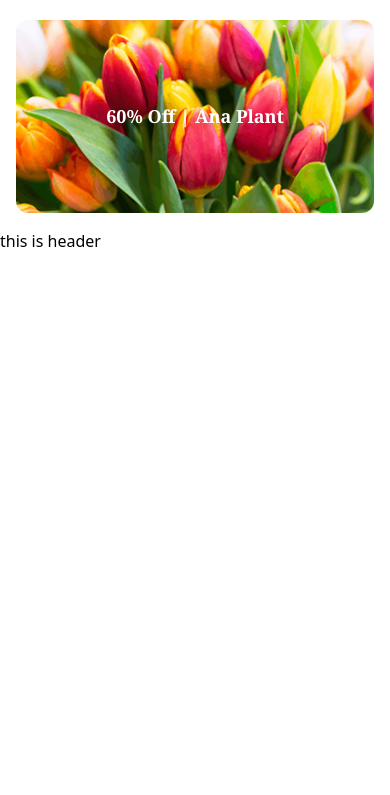
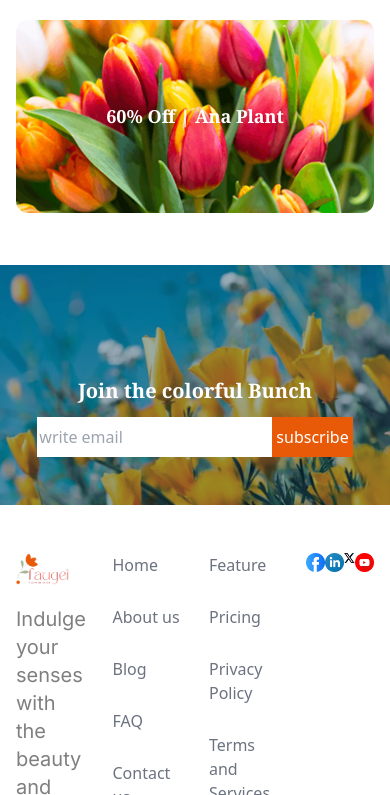
Before and after one commit to pritom-Das/Ph_Assignment-02, a plain HTML site: page index.html in a window 390 px wide. Shown: the part 3257-4052 px from the top of the page. Before the commit the page ends 3510 px from the top, so only its background shows below. Drawn offline with nearby package versions, Linux system fonts and the light colour scheme.

Commit message:
Fotter section done responsiveness still left

```diff
--- a/index.html
+++ b/index.html
@@ -4,6 +4,8 @@
     <meta charset="UTF-8" />
     <meta name="viewport" content="width=device-width, initial-scale=1.0" />
     <script src="https://cdn.jsdelivr.net/npm/@tailwindcss/browser@4"></script>
+    <script src="https://cdn.tailwindcss.com"></script>
+
     <link rel="stylesheet" href="tailwind_config.css" />
     <link rel="stylesheet" href="shared_styles.css" />
     <title>Document</title>
@@ -295,8 +297,64 @@
         </div>
       </div>
     </section>
-    this is header
+    <section
+      class="bg-[url(assets/news-letter-bg.png)] bg-cover bg-no-repeat bg-center flex justify-center mt-9 md:mt-24"
+    >
+      <div class="div mt-28 mb-12 md:mb-28">
+        <div class="space-y-3 md:space-y-6 text-center">
+          <h1 class="noto-serif-font font-bold text-xl md:text-5xl text-white">
+            Join the colorful Bunch
+          </h1>
+          <div class="flex">
+            <input
+              type="text"
+              placeholder="write email"
+              class="bg-white px-0.5 h-10 md:w-xl"
+            />
+            <button class="bg-[#E95A08] text-white px-1 md:px-7">
+              subscribe
+            </button>
+          </div>
+        </div>
+      </div>
+    </section>
+    <footer class="max-w-[1140px] mx-auto px-4">
+      <div class="footer-div grid grid-cols-4 mt-12 mb-12 gap-x-7">
+        <div class="footer-des mr-4 flex flex-col space-y-2.5 justify-center">
+          <div><img src="assets/logo.png" alt="" /></div>
+
+          <p class="inter-font font-regular text-xl text-[rgba(0,0,0,0.5)]">
+            Indulge your senses with the beauty and fragrance of our fresh
+            flower shop.
+          </p>
+        </div>
+        <div class="footer-link-one">
+          <ul class="space-y-7">
+            <li class="text-[rgba(107,114,128,1)]"><a href="">Home</a></li>
+            <li class="text-[rgba(107,114,128,1)]"><a href=""></a>About us</li>
+            <li class="text-[rgba(107,114,128,1)]"><a href=""></a>Blog</li>
+            <li class="text-[rgba(107,114,128,1)]"><a href=""></a>FAQ</li>
+            <li class="text-[rgba(107,114,128,1)]">
+              <a href=""></a>Contact us
+            </li>
+          </ul>
+        </div>
+        <div class="footer-link-two">
+          <ul class="space-y-7">
+            <li class="text-[rgba(107,114,128,1)]">Feature</li>
+            <li class="text-[rgba(107,114,128,1)]">Pricing</li>
+            <li class="text-[rgba(107,114,128,1)]">Privacy Policy</li>
+            <li class="text-[rgba(107,114,128,1)]">Terms and Services</li>
+            <li class="text-[rgba(107,114,128,1)]">Hlep center</li>
+          </ul>
+        </div>
+        <div class="footer-icons flex justify-around">
+          <div><img src="assets/icon-facebook.png" alt="" /></div>
+          <div><img src="assets/icon-linkedin.png" alt="" /></div>
+          <div><img src="assets/icon-twitter.png" alt="" /></div>
+          <div><img src="assets/icon-youtube.png" alt="" /></div>
+        </div>
+      </div>
+    </footer>
   </body>
 </html>
-<!-- w-[366px] h-[205px] -->
-<!-- w-[753px] h-[423px] -->
```
